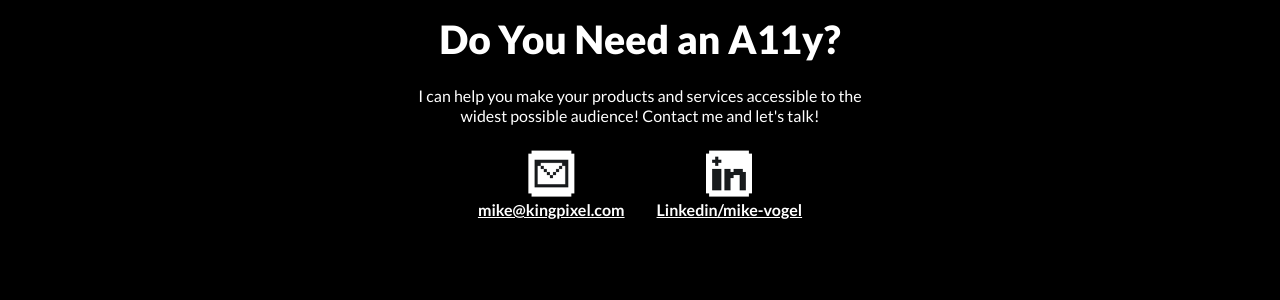
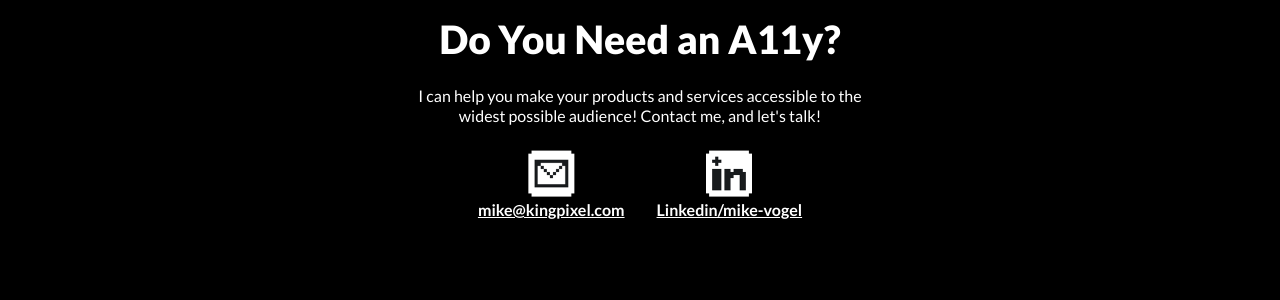
Before and after one commit to simonswiss/kingpixel-demo, a Jekyll site: the page built from a11y/index.html, in a window 1280 px wide and 900 px high, scrolled down 1633 px. Shown: the part 385-685 px from the top of the window. Built offline with Jekyll 4.4.1, drawn with Linux system fonts in a browser that asks for light colours.

Commit message:
fixes typo

```diff
--- a/a11y/index.html
+++ b/a11y/index.html
@@ -61,7 +61,7 @@ title: Accessibility
     <div class="img-center">
         <div class="copy">
             <h2>Do You Need an A11y?</h2>
-            <p>I can help you make your products and services accessible to the widest possible audience! Contact me and let's talk!</p>
+            <p>I can help you make your products and services accessible to the widest possible audience! Contact me, and let's talk!</p>
             <div class="contact">
                 <a href="mailto: mike@kingpixel.com"  title="send email to mike@kingpixel.com"><img height="47" width="47" alt="" src="/images/email.png"/> mike@kingpixel.com</a>
                 <a href="https://www.linkedin.com/in/mike-vogel" rel="noopener" title="View my profile on Linkedin"><img alt="" height="47" width="46" src="/images/linkedin.png"/> Linkedin/mike-vogel</a>
```
